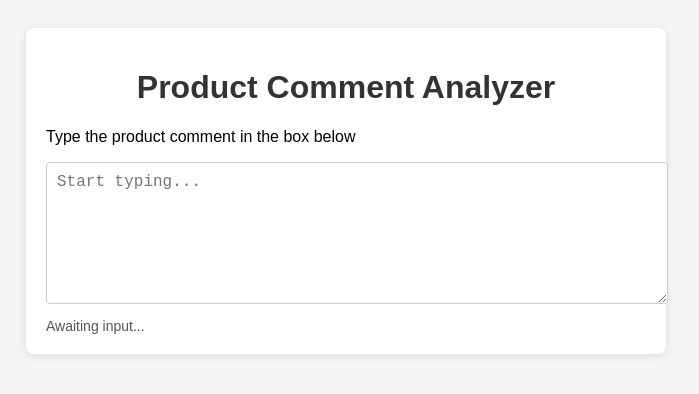
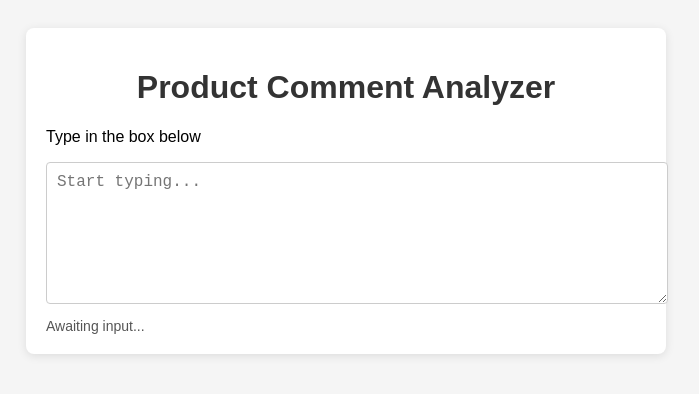
Before and after one commit to Raytsang123/shop, a plain HTML site: page comment_analyzer.html in a window 1280 px wide. Shown: the whole page, without its empty margins (294-993 px from the left). Drawn offline with Linux system fonts and the light colour scheme.

Commit message:
Update comment_analyzer.html

```diff
--- a/comment_analyzer.html
+++ b/comment_analyzer.html
@@ -44,7 +44,7 @@
 <body>
   <div class="container">
     <h1>Product Comment Analyzer</h1>
-    <p>Type the product comment in the box below</p>
+    <p>Type in the box below</p>
     <textarea id="textInput" placeholder="Start typing..."></textarea>
     <div id="status" class="status">Awaiting input...</div>
   </div>
```
